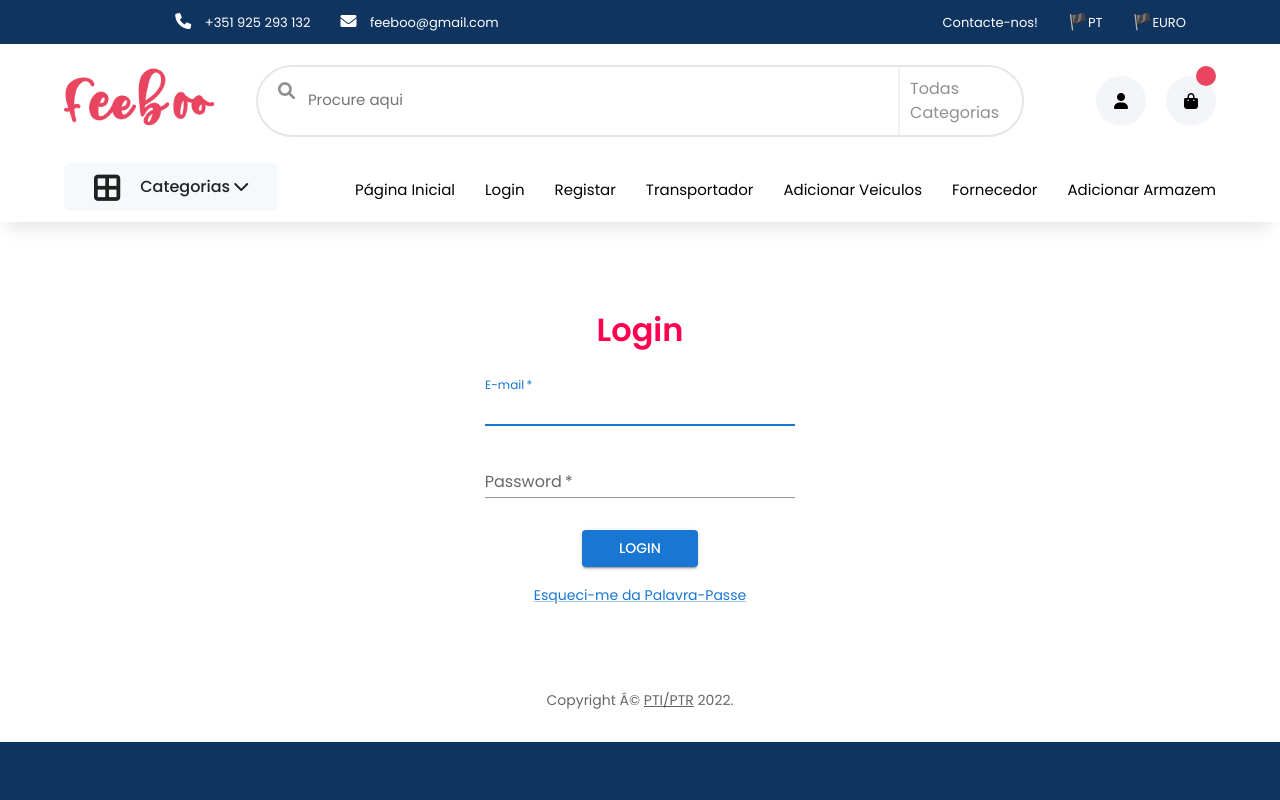
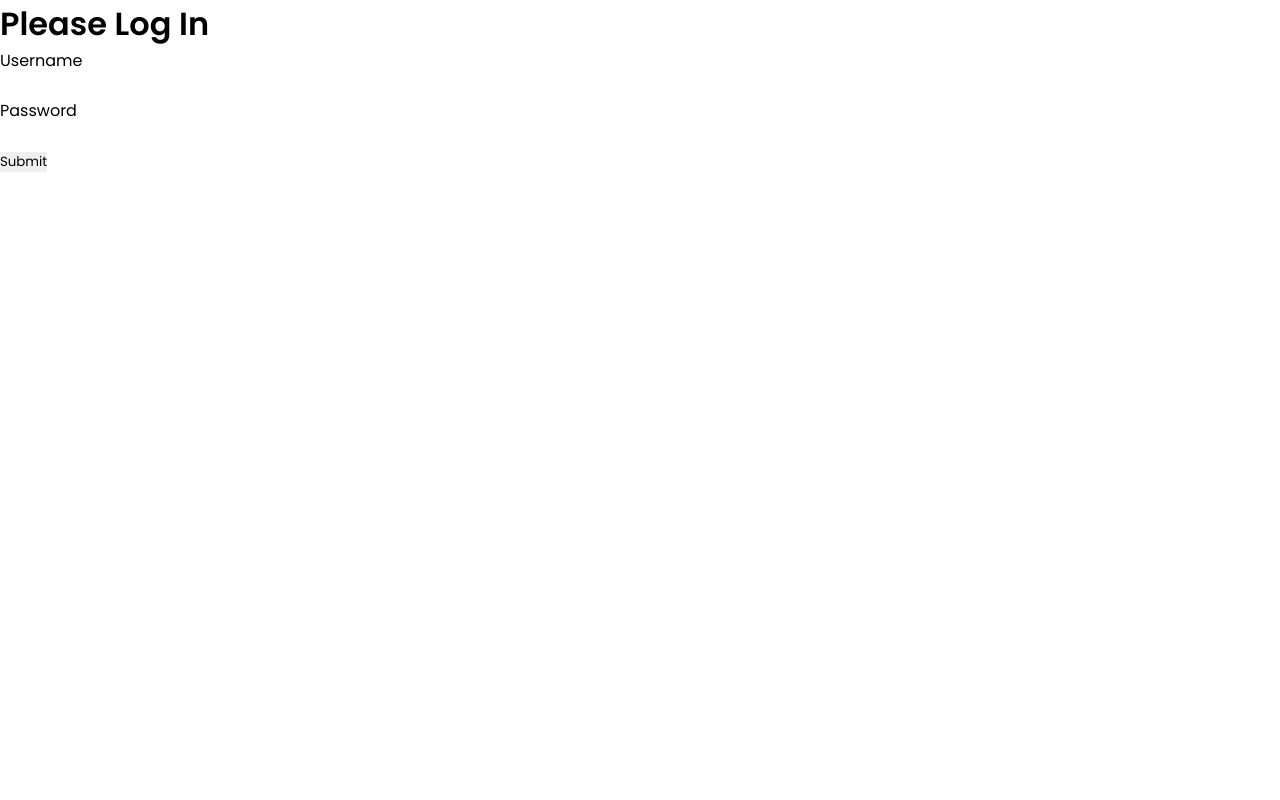
Before and after one commit to antonio-murta/PTI-PTR, a React (Create React App) app in the folder feebo-front/my-app/: page /login in a window 1280 px wide. Shown: the top 800 px of the page. Built offline with nearby package versions, Linux system fonts and the light colour scheme.

Commit message:
Progresso de login

```diff
--- a/feebo-front/my-app/src/App.js
+++ b/feebo-front/my-app/src/App.js
@@ -20,7 +20,11 @@
 import AddArmazem from "./addArmazem"
 import InfoArmazens from "./pages/fornecedor/mainpage/InfoArmazens"
 
+
 function App() {
+
+
+
   const THEME = createTheme({
     typography: {
       fontFamily: `"Poppins", sans-serif`,
@@ -31,11 +35,17 @@
       fontWeightBold: 600
     }
  });
+
+  const [token, setToken] = useState();
   const { productItems } = Data
   const { shopItems } = Sdata
   const { infoTransportes } = InfoTransportes
   const { infoArmazens } = InfoArmazens
   const [CartItem, setCartItem] = useState([])
+
+  if(!token) {
+    return <SignIn setToken={setToken} />
+  }
 
   const addToCart = (product) => {
 
--- a/feebo-front/my-app/src/pages/login.js
+++ b/feebo-front/my-app/src/pages/login.js
@@ -35,7 +35,29 @@
     });
   };
 
+  return(
+    <div className="login-wrapper">
+      <h1>Please Log In</h1>
+      <form>
+        <label>
+          <p>Username</p>
+          <input type="text" />
+        </label>
+        <label>
+          <p>Password</p>
+          <input type="password" />
+        </label>
+        <div>
+          <button type="submit">Submit</button>
+        </div>
+      </form>
+    </div>
+  )
+
+
   return (
+
+
 
       <Container component="main" maxWidth="xs">
         <CssBaseline />
```
